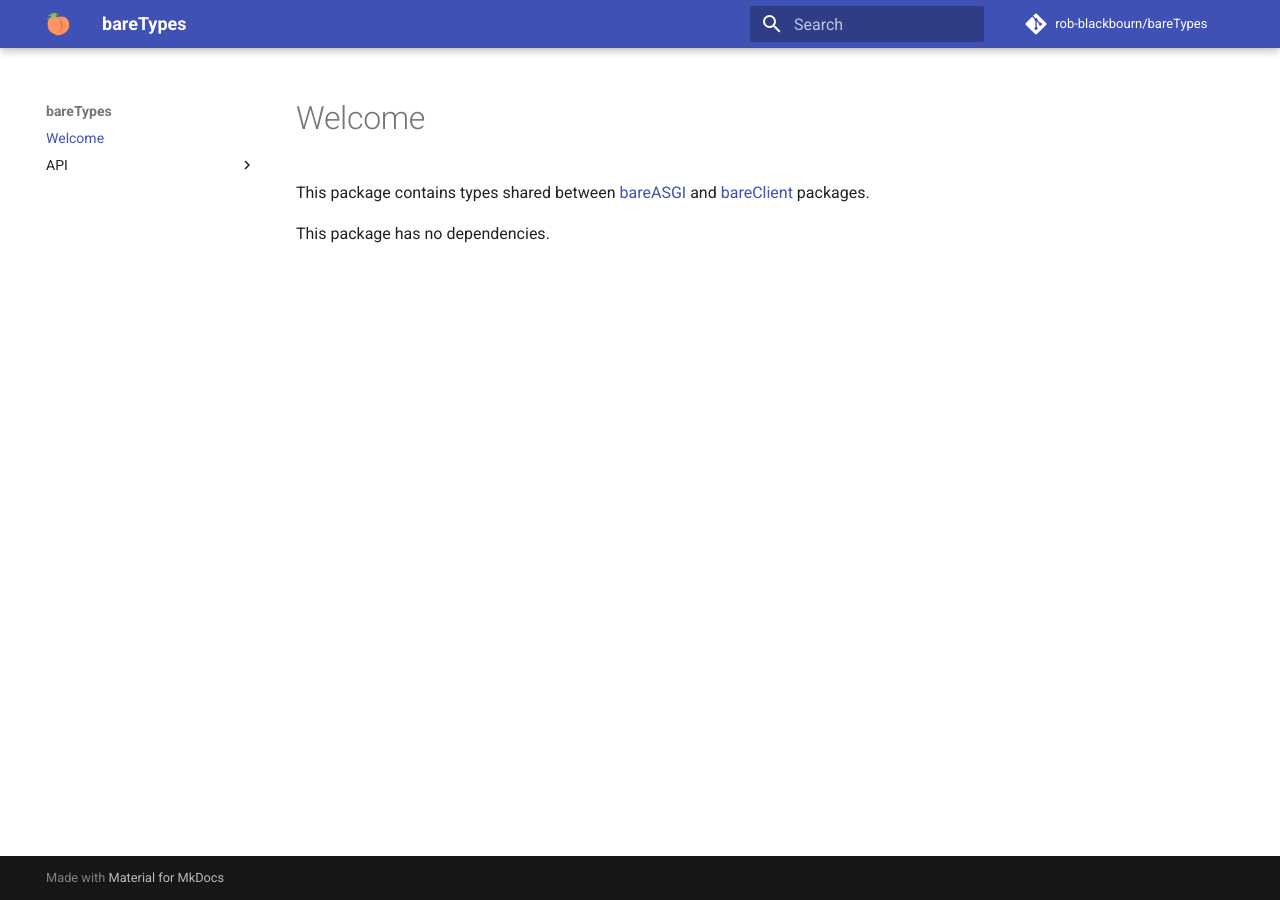
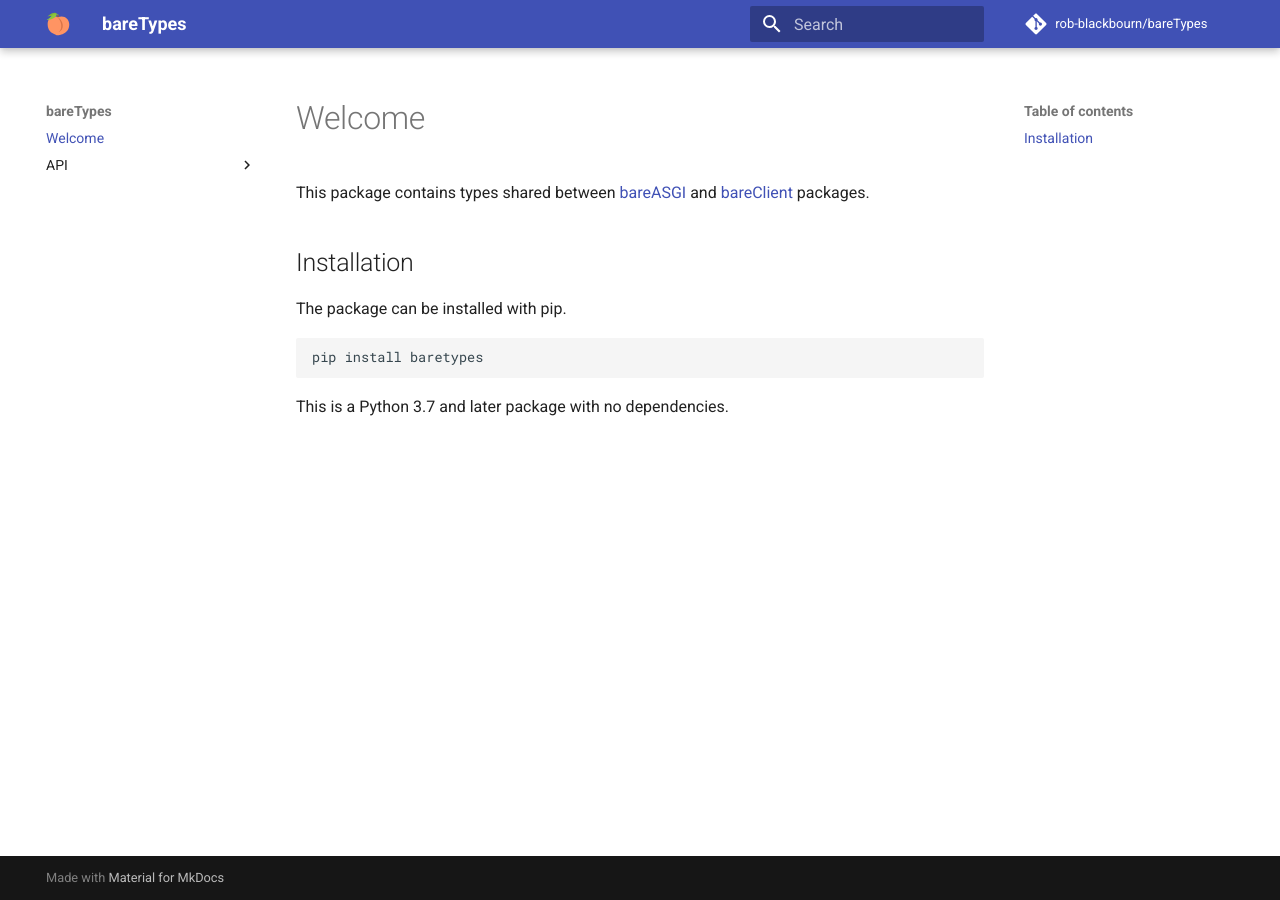
Before and after one commit to rob-blackbourn/bareTypes, an MkDocs documentation site: the page built from documentation/index.md, in a window 1280 px wide. Built offline with MkDocs 1.6.1 and Material for MkDocs 9.7.7, drawn with Linux system fonts in a browser that asks for light colours; comment, search, counter and statistics services are not loaded.

Commit message:
Updated the docs

````diff
--- a/docs/sitemap.xml
+++ b/docs/sitemap.xml
@@ -1,11 +1,11 @@
 <?xml version="1.0" encoding="UTF-8"?>
 <urlset xmlns="http://www.sitemaps.org/schemas/sitemap/0.9"><url>
      <loc>None</loc>
-     <lastmod>2020-03-16</lastmod>
+     <lastmod>2020-03-23</lastmod>
      <changefreq>daily</changefreq>
     </url><url>
      <loc>None</loc>
-     <lastmod>2020-03-16</lastmod>
+     <lastmod>2020-03-23</lastmod>
      <changefreq>daily</changefreq>
     </url>
 </urlset>
--- a/documentation/index.md
+++ b/documentation/index.md
@@ -4,4 +4,12 @@ This package contains types shared between
 [bareASGI](https://github.com/rob-blackbourn/bareASGI) and
 [bareClient](https://github.com/rob-blackbourn/bareClient) packages.
 
-This package has no dependencies.
+## Installation
+
+The package can be installed with pip.
+
+```bash
+pip install baretypes
+```
+
+This is a Python 3.7 and later package with no dependencies.
````
Also changed, not shown: README.md (+9 -1 lines), docs/index.html (+52 -1 lines), docs/search/search_index.json (+1 -1 lines), 1 other file.
